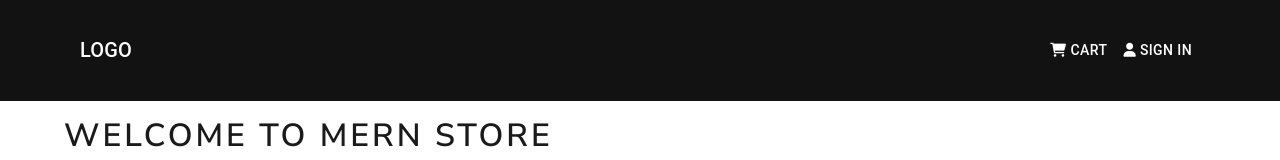
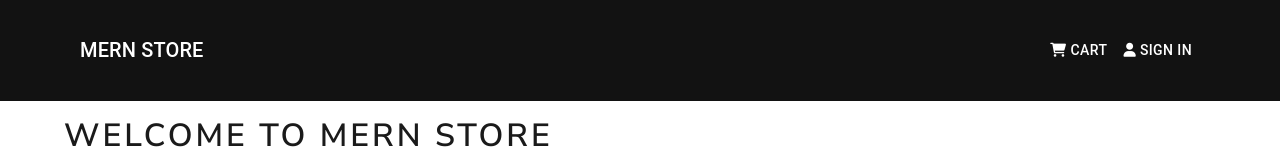
Before and after one commit to GuyBritish/MernStore, a React (Create React App) app in the folder frontend/: page / in a window 1280 px wide. Shown: the top 160 px of the page. Built offline with nearby package versions, Linux system fonts and the light colour scheme.

Commit message:
Change AppBar name

```diff
--- a/frontend/src/components/layout/Header.js
+++ b/frontend/src/components/layout/Header.js
@@ -30,7 +30,7 @@ const Header = () => {
 								component="div"
 								sx={{ mr: 2, display: { xs: "none", md: "flex" } }}
 							>
-								LOGO
+								MERN STORE
 							</Typography>
 
 							<Typography
@@ -39,7 +39,7 @@ const Header = () => {
 								component="div"
 								sx={{ flexGrow: 1, display: { xs: "flex", md: "none" } }}
 							>
-								LOGO
+								MERN STORE
 							</Typography>
 							<Box
 								sx={{
```
